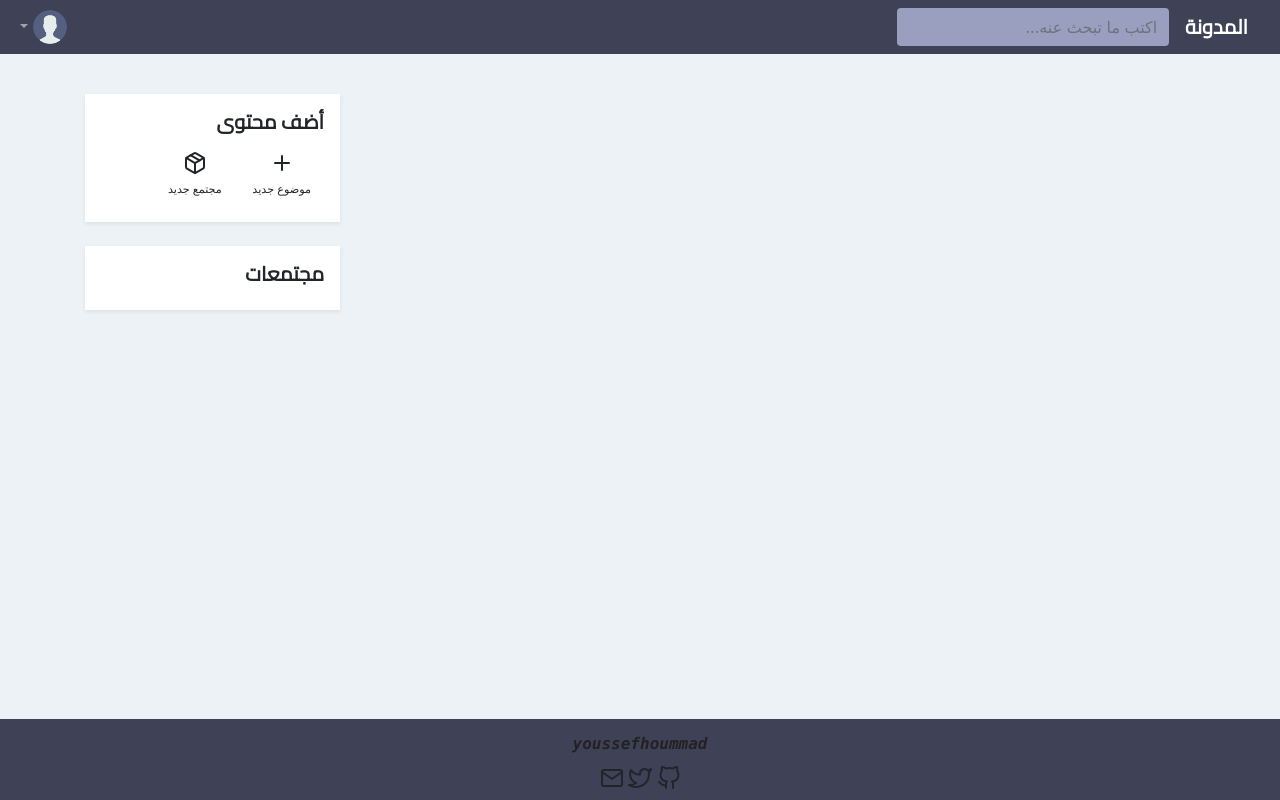
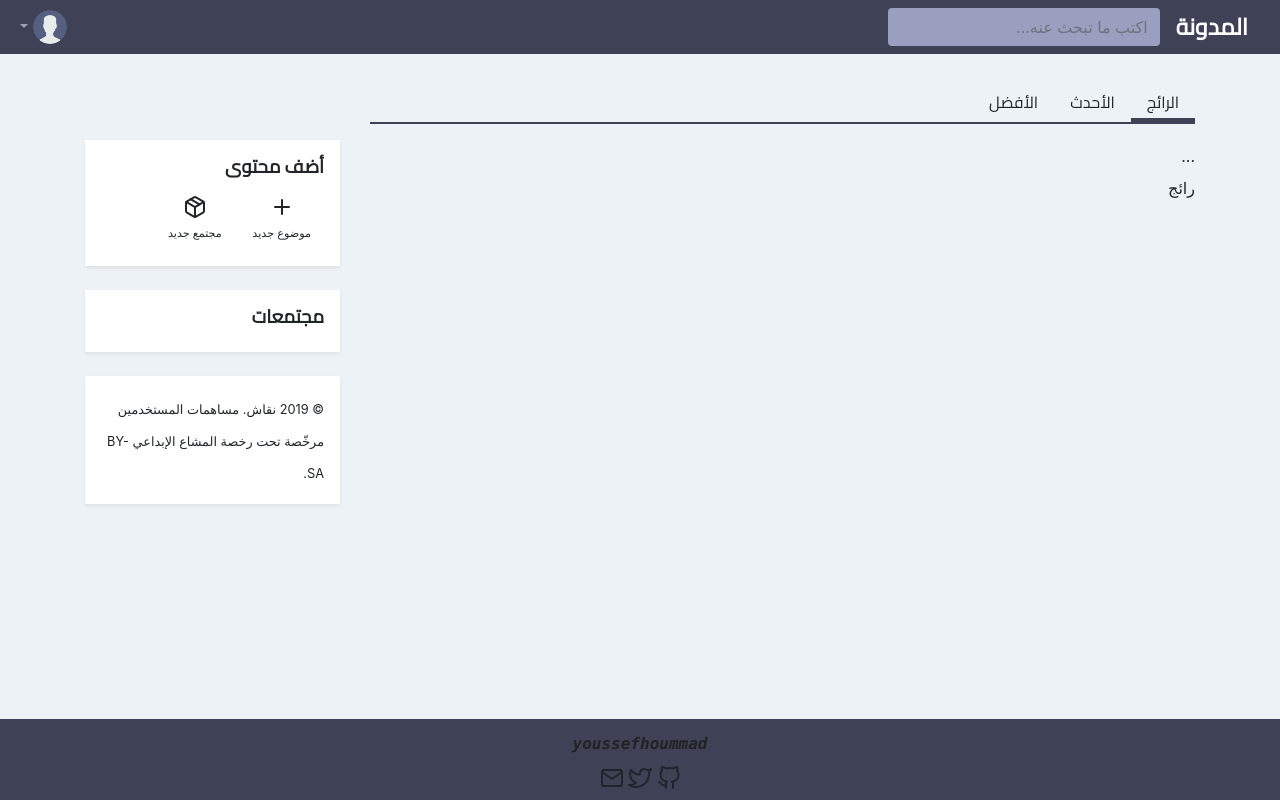
Before and after one commit to youssefhoummad/ni9ash, a Django app: page / in a window 1280 px wide. Run offline with Django 3.2, Linux system fonts and the light colour scheme; the visitor is signed in with stand-in values (Sample User, id 1); data that the repository does not hold is empty; some libraries are stand-ins or nearby versions.

Commit message:
fea: sort posts via best newer ...

```diff
--- a/accounts/views.py
+++ b/accounts/views.py
@@ -5,9 +5,10 @@ from django.contrib.auth import login as auth_login
 from django.urls import reverse_lazy
 from django.utils.decorators import method_decorator
 from django.views.generic import UpdateView
-
+from django import forms
 
 from .forms import SignUpForm
+from .models import Profile
 
 
 # Create your views here.
@@ -30,7 +31,7 @@ def signup(request):
 @method_decorator(login_required, name='dispatch')
 class UserUpdateView(UpdateView):
     model = User
-    fields = ('first_name', 'last_name', 'email', )
+    fields = ('first_name', 'last_name', 'email',)
     template_name = 'accounts/account.html'
     success_url = reverse_lazy('account')
 
--- a/app/views.py
+++ b/app/views.py
@@ -153,11 +153,9 @@ def vote(request):
 
 def profile(request, username):
     user = get_object_or_404(User, username=username)
-    print('############')
-    print(f"username request is: {username}")
-    print(user)
-    print('############')
-    context = {'user_profile': user }
+    points = sum([post.votes.count() for post in user.posts.all()]) +\
+        sum([comment.votes.count() for comment in user.comments.all()])
+    context = {'user_profile': user, 'points':points, }
     return render(request, 'app/profile.html', context)
 
 # home page is posts url
--- a/static/css/app.css
+++ b/static/css/app.css
@@ -10,6 +10,23 @@ html, body{
 
 h1, h2, h3, h4, h5{
     font-family: 'Cairo', sans-serif;
+}
+h1{
+    font-size: 195%;
+}
+h2{
+    font-size: 175%;
+}
+h3{
+    font-size: 155%;
+}
+
+h4{
+    font-size: 135%;
+}
+
+h5{
+    font-size: 115%;
 }
 
 main{
@@ -108,7 +125,7 @@ a:hover{
 
 /* fix bootstrap */
 .dropdown-menu-right{
-    right: -90px;
+    right: -110px;
 }
 
 blockquote {
--- a/templates/_navbar.html
+++ b/templates/_navbar.html
@@ -13,7 +13,7 @@
                     <img src="{{user.profile.avatar.url}}" width="34" class="rounded-circle"/>
                     </a>
                     <div class="dropdown-menu dropdown-menu-right text-right" aria-labelledby="userMenu">
-                        <a class="dropdown-item" href="{% url 'account' %}">تعديل الحساب</a>
+                        <a class="dropdown-item" href="{% url 'profile' user.username %}">حسابي</a>
                         <a class="dropdown-item" href="{% url 'password_change' %}">تغيير كلمة المرور</a>
                         <div class="dropdown-divider"></div>
                         <a class="dropdown-item" href="{% url 'logout' %}">خروج</a>
--- a/templates/app/_post.html
+++ b/templates/app/_post.html
@@ -1,5 +1,5 @@
 {% load static %}
-<div class="card mb-3">
+<div class="card mb-3"id="{{post.id}}">
     <div class="card-body mr-5">
         <h5 class="card-title font-weight-bold">
             <a href="{% url 'post' post.id %}">
@@ -25,7 +25,7 @@
     </div>
 
     <!-- ------ votes boutons ---- -->
-    <div class="post-control-button ">
+    <div class="post-control-button btn-post">
         <a href="#" class="btn btn-control btn-sm p-0">
             <i data-feather="chevron-up"></i>
         </a>
--- a/templates/app/posts.html
+++ b/templates/app/posts.html
@@ -1,6 +1,27 @@
 {% extends 'base.html' %}
 {% load static %}
+
+{% block navpills %}
+<ul class="nav nav-pills" id="pills-tab" role="tablist">
+    <li class="nav-item">
+        <a class="nav-link pb-0 active" id="pills-home-tab" data-toggle="pill" href="#pills-home" role="tab" aria-controls="pills-home" aria-selected="true">الرائج</a>
+    </li>
+    <li class="nav-item">
+        <a class="nav-link pb-0" id="pills-newer-tab" data-toggle="pill" href="#pills-profile" role="tab" aria-controls="pills-profile" aria-selected="false">الأحدث</a>
+    </li>
+    <li class="nav-item">
+        <a class="nav-link pb-0" id="pills-best-tab" data-toggle="pill" href="#pills-profile" role="tab" aria-controls="pills-profile" aria-selected="false">الأفضل</a>
+    </li>
+</ul>
+{% endblock %}
+
 {% block content %}
+
+<div class="tab-content" id="pills-tabContent">
+    <div class="tab-pane fade show active" id="pills-home" role="tabpanel" aria-labelledby="pills-home-tab">
+    ...  <br>  رائج
+    </div>
+    <div class="tab-pane fade" id="pills-profile" role="tabpanel" aria-labelledby="pills-newer-tab">
 
         <ul class="list-unstyled w-100 p-0">
             {% for post in posts %}
@@ -22,6 +43,11 @@
             </span>
         </div>
 
+    </div>
+    <div class="tab-pane fade" id="pills-profile" role="tabpanel" aria-labelledby="pills-best-tab">
+        ...  <br>  أفضل
+    </div>
+</div>
 {% endblock %}
 
 {% block aside %}
@@ -55,4 +81,64 @@
     <a href="{% url 'posts' community.id %}"><h5 class="badge bg-purple text-light">{{ community.name }}</h5></a>
     {% endfor %}
 </div>
+
+<div class="bg-white p-3 shadow-sm mb-4">
+    <small style="line-height: 0.1em">
+        © 2019 نقاش. مساهمات المستخدمين مرخّصة تحت <a href="http://creativecommons.org/licenses/by-sa/4.0/" target="_blank" rel="license">رخصة المشاع الإبداعي BY-SA</a>.
+    </small>
+</div>
 {% endblock %}
+
+
+{% block javascript %}
+<script>
+$(document).ready(function(){
+    $('.replay').click(function(event) {
+      event.preventDefault();
+      $(this).parent().next().next('form').toggle();
+    });
+    $(".btn-control").click(function (event) {
+      event.preventDefault();
+
+      var post_id;
+      var comment_id;
+      var activity_type;
+
+      var spanVote;
+
+      var child =  $(this).children(".feather-chevron-up");
+      var parent = $(this).parent(".btn-comment");
+
+      if (parent.length){
+          comment_id = parent.parent().attr('id');
+      } else {
+        parent = $(this).parent(".btn-post");
+        post_id = parent.parent().attr('id');
+      }
+
+
+      if (child.length){
+        activity_type = 'U';
+        var spanVote = $(this).next();
+      } else {
+        activity_type = 'D';
+        var spanVote = $(this).prev();
+      };
+
+      $.ajax({
+        url: '/vote/',
+        type: 'get',
+        dataType: 'json',
+        data : {'post_id' : post_id,
+                'comment_id': comment_id,
+                'activity_type': activity_type,
+          },
+        success: function (data) {
+
+          spanVote.text(data.votes);
+          }
+      });
+    });
+});
+</script>
+{% endblock %}
--- a/templates/base.html
+++ b/templates/base.html
@@ -31,6 +31,10 @@
 
 <main role="main" class="container text-right mt-4">
   {% block main %}
+  <div class="row">
+      <div class="col-md-9">{% block navpills %}{% endblock %}</div>
+  </div>
+
   <div class="row">
       <div class="col-md-9">
         {% block header %}{% endblock %}
```
Also changed, not shown: templates/app/add_post.html (+5 -4 lines), templates/app/post.html (+8 -3 lines), templates/app/profile.html (+14 -7 lines). Lines whose indentation alone changed are shown as unchanged.
